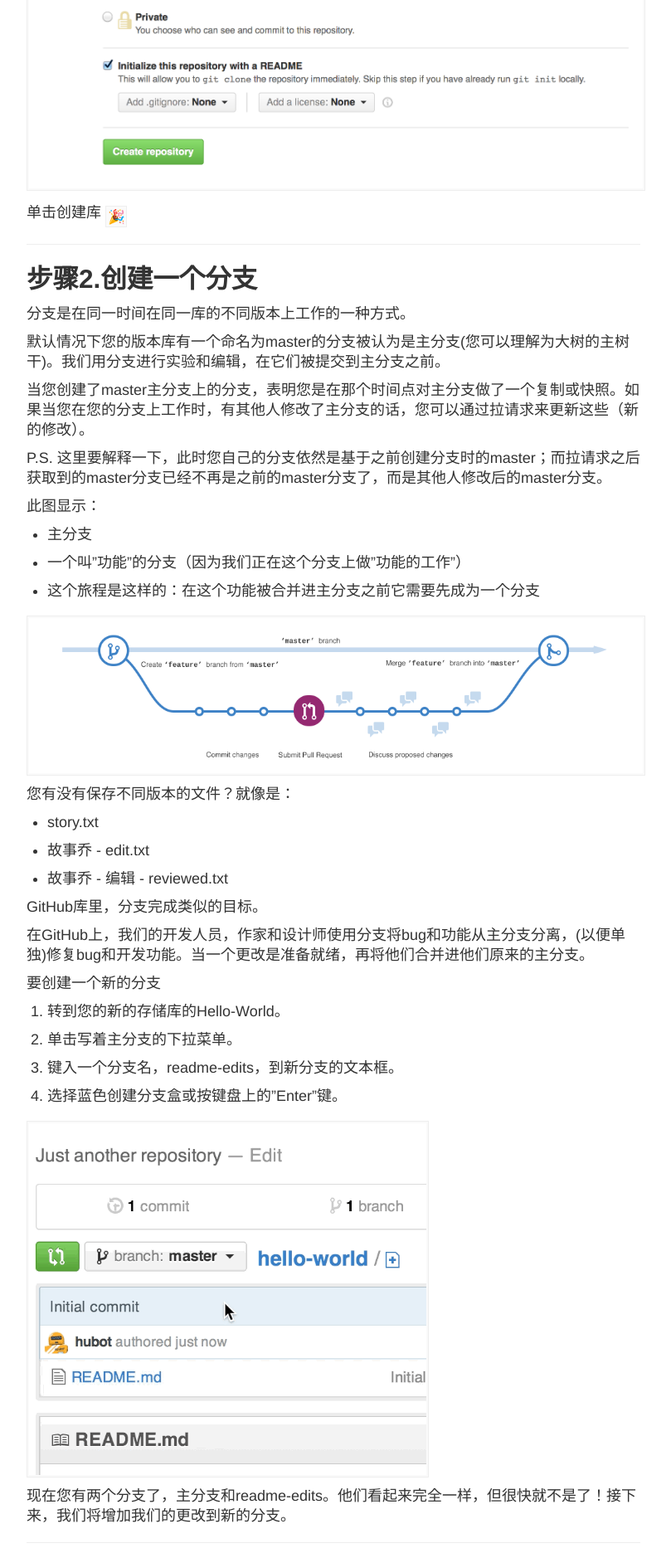
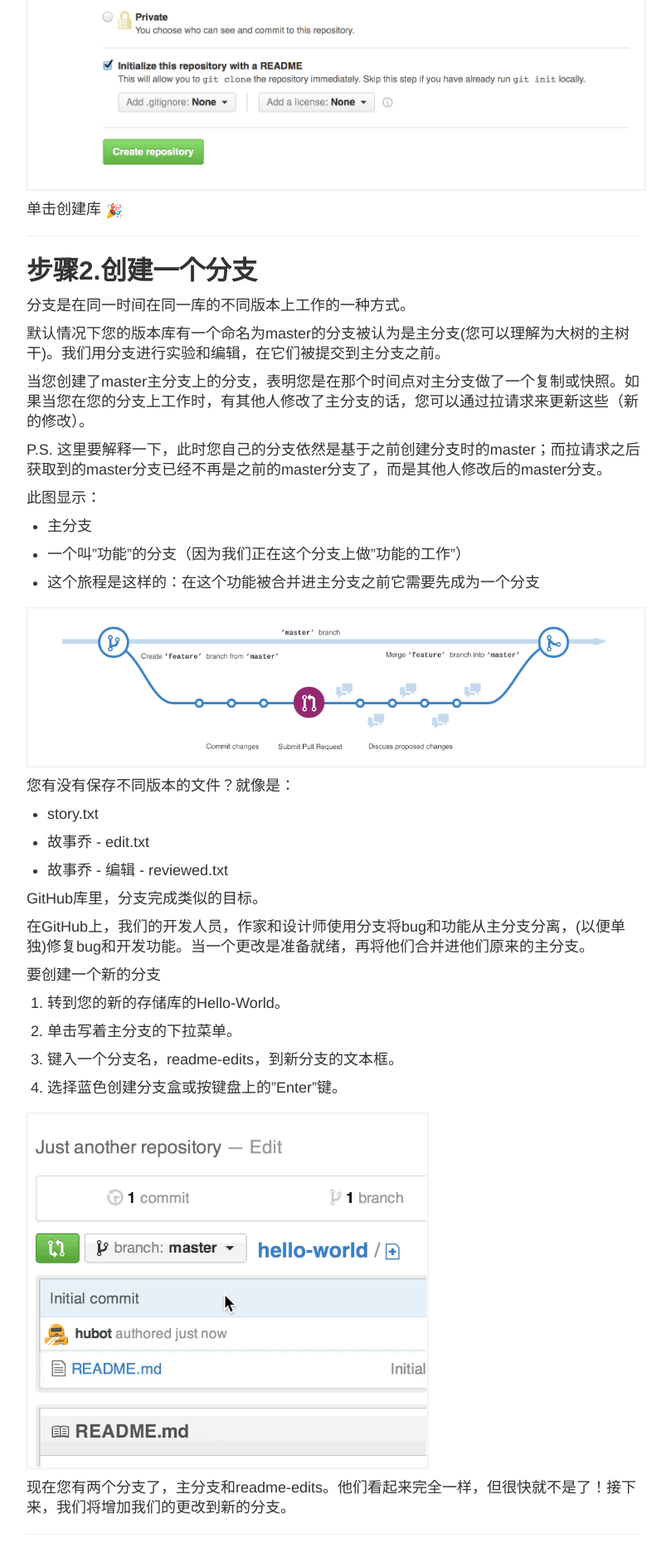
Before and after one commit to kikidesign/kikidesign.github.io, a Jekyll site: the page built from _posts/2016-05-19-Github-Hello-World.md, in a window 1280 px wide. Shown: the part 1424-3296 px from the top of the page at 83% size, without its empty margins (238-1047 px from the left). Built offline with Jekyll 4.4.1, drawn with Linux system fonts in a browser that asks for light colours; emoji names are drawn with the system emoji font.

Commit message:
GitHub-Hello-World

```diff
--- a/_sass/_layout.scss
+++ b/_sass/_layout.scss
@@ -25,6 +25,13 @@
     width: 650px;
     padding-bottom: 30px;
     font-size: 18px;
+}
+
+article img.emoji {
+    padding: 0;
+    margin: 0;
+    background: transparent;
+    border: none;
 }
 
 article img {
```
